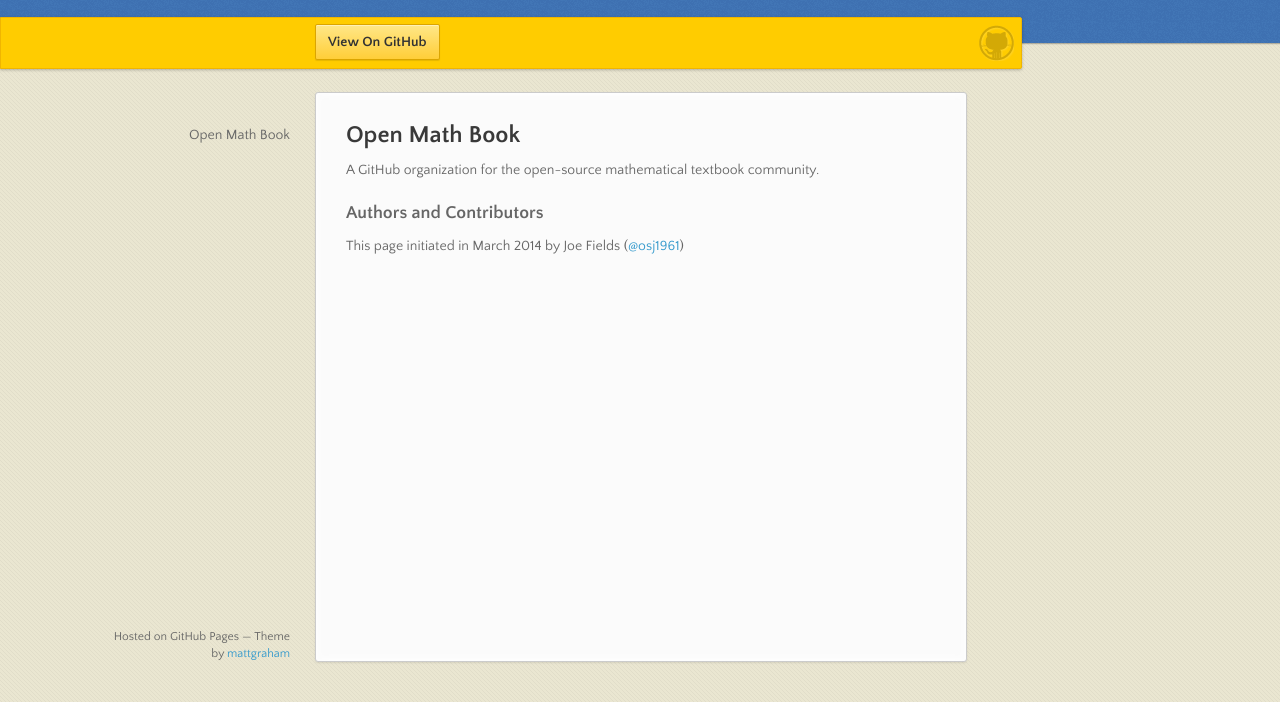
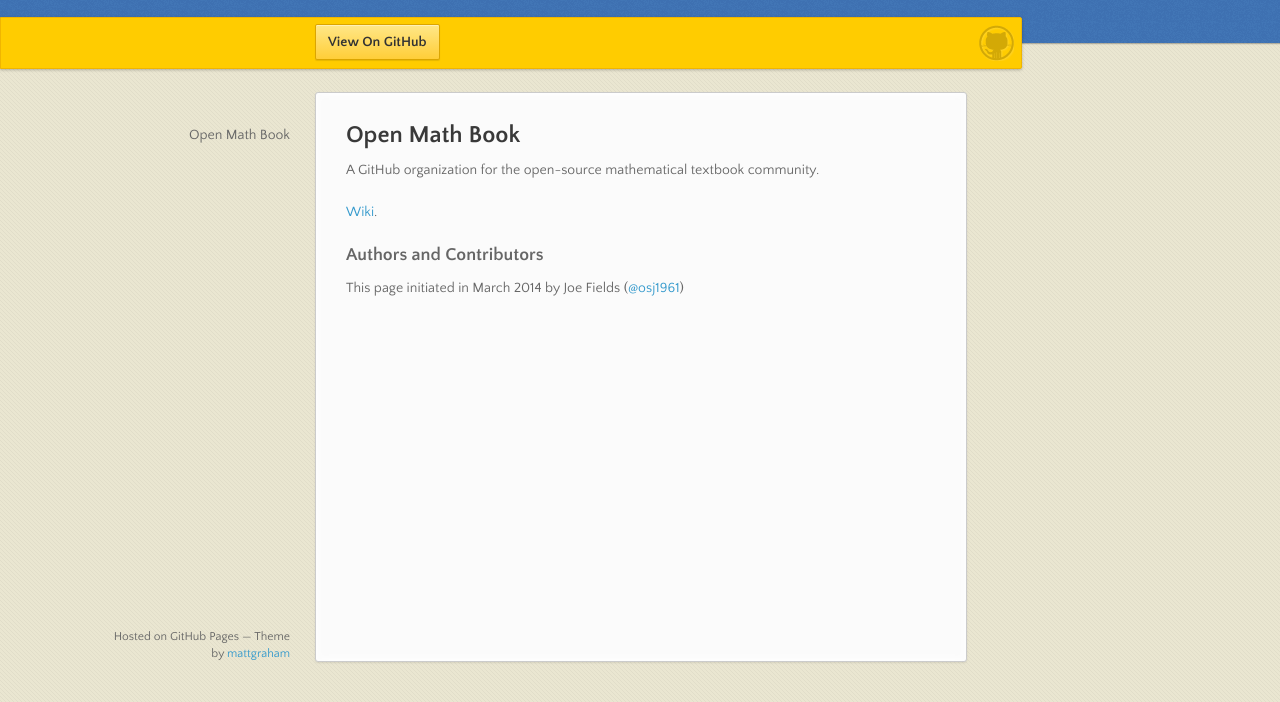
Before and after one commit to Open-Math-Book/Open-Math-Book.github.io, a plain HTML site: page index.html in a window 1280 px wide. Shown: the part 98-800 px from the top of the page. Drawn offline with nearby package versions, Linux system fonts and the light colour scheme.

Commit message:
add a link to the wiki

```diff
--- a/index.html
+++ b/index.html
@@ -37,6 +37,7 @@
 
 <p>A GitHub organization for the open-source mathematical textbook community.</p>
 
+<p><a href="https://github.com/Open-Math-Book/Open-Math-Book.github.io/wiki">Wiki</a>.</a></p>
 <h3>
 <a name="authors-and-contributors" class="anchor" href="#authors-and-contributors"><span class="octicon octicon-link"></span></a>Authors and Contributors</h3>
 
```
